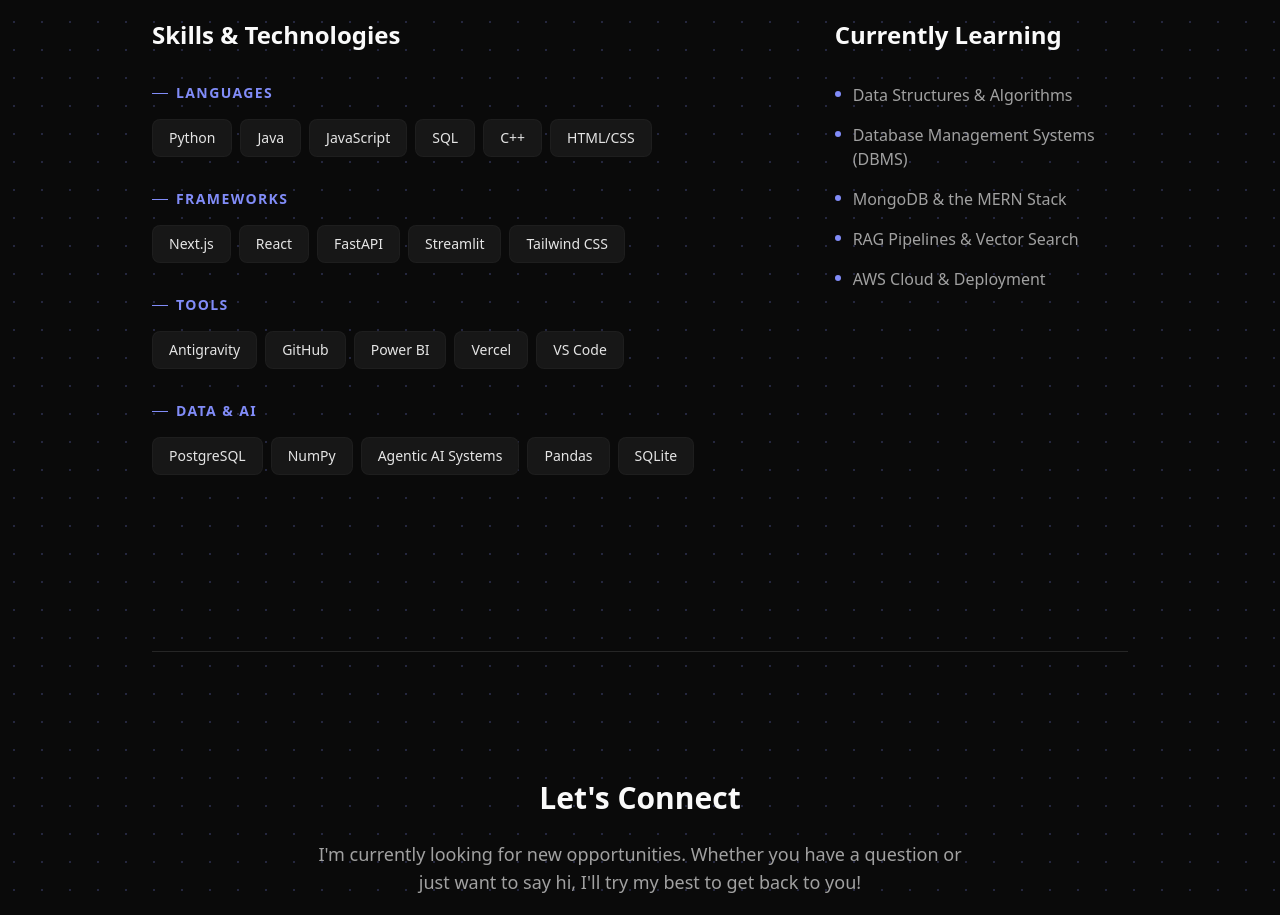
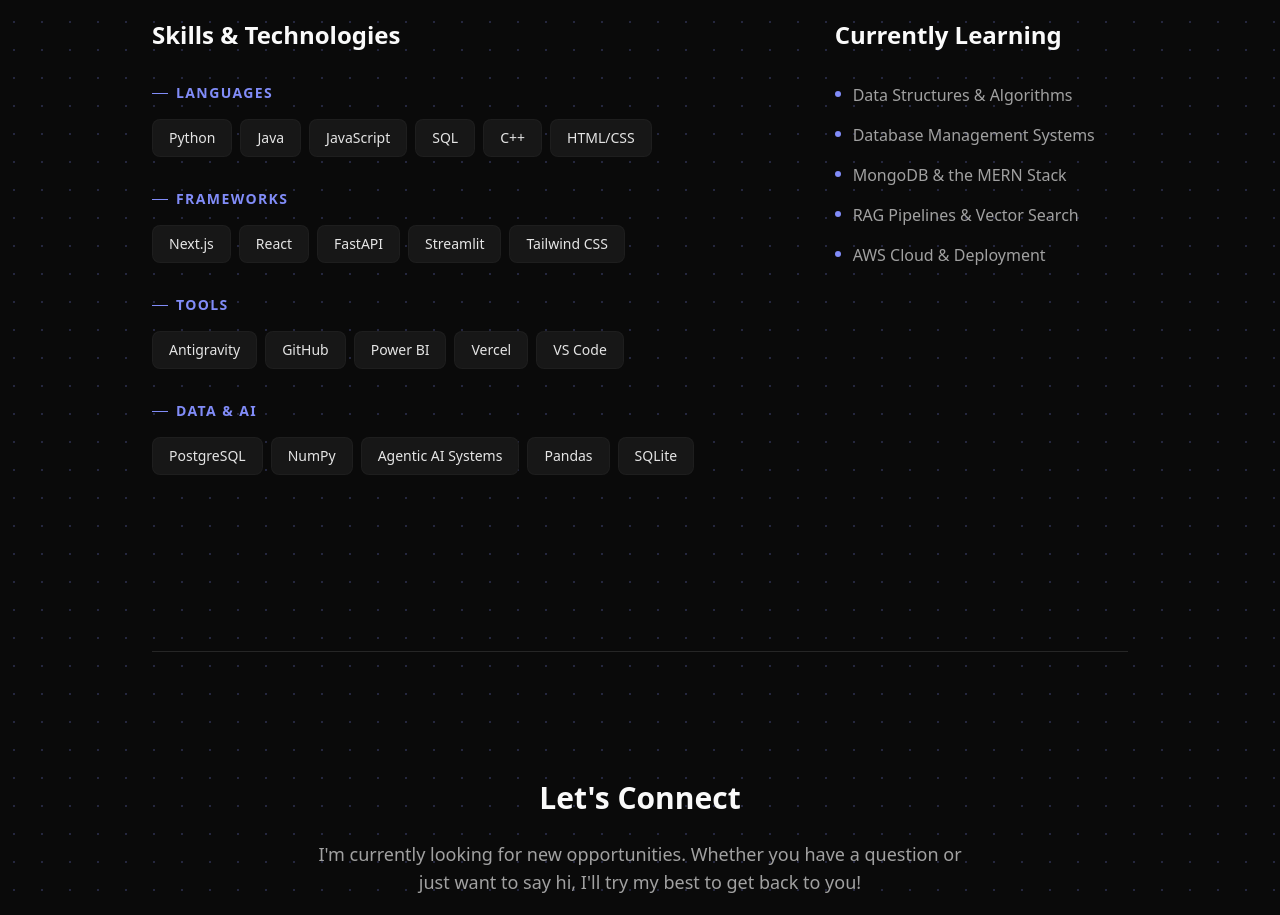
Before and after one commit to doomsday-the/portfolio, a Next.js app: page / in a window 1280 px wide. Shown: the part 2680-3595 px from the top of the page. Built offline with nearby package versions, Linux system fonts and the light colour scheme.

Commit message:
fix: remove DBMS abbreviation

```diff
--- a/src/data/skills.ts
+++ b/src/data/skills.ts
@@ -7,7 +7,7 @@ export const skillsData = {
 
 export const currentlyLearning = [
   "Data Structures & Algorithms",
-  "Database Management Systems (DBMS)",
+  "Database Management Systems",
   "MongoDB & the MERN Stack",
   "RAG Pipelines & Vector Search",
   "AWS Cloud & Deployment",
```
